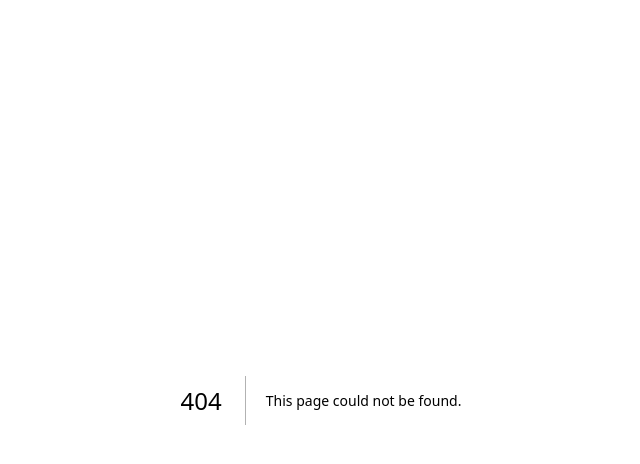
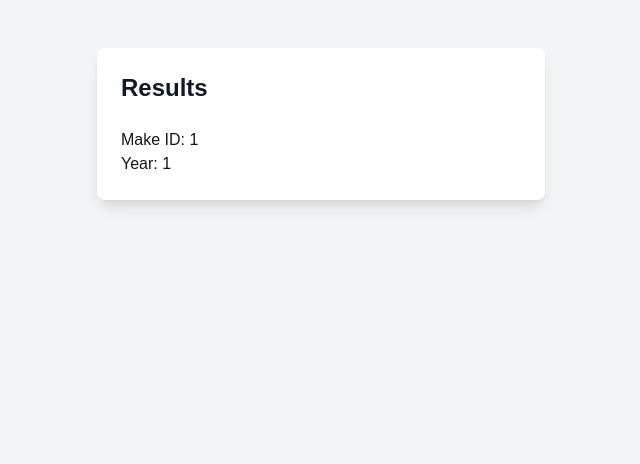
Before and after one commit to badday182/theCarDealerApp, a Next.js app: page /result/1/1 in a window 1280 px wide. Before the commit this address had no page. Shown: the top 464 px of the page, without its empty margins (319-959 px from the left). Built offline with nearby package versions, Linux system fonts and the light colour scheme.

Commit message:
add Result Page

```diff
--- a/jsconfig.json
+++ b/jsconfig.json
@@ -1,5 +1,6 @@
 {
   "compilerOptions": {
+    "jsx": "react",
     "paths": {
       "@/*": ["./src/*"]
     }
--- a/src/app/page.js
+++ b/src/app/page.js
@@ -6,6 +6,7 @@
 
   const [makes, setMakes] = useState([])
   const [selectedMake, setSelectedMake] = useState('')
+  const [selectedMakeID, setSelectedMakeID] = useState('')
   const [selectedYear, setSelectedYear] = useState('')
   const [isLoading, setIsLoading] = useState(true)
 
@@ -36,6 +37,15 @@
 
   const isNextEnabled = selectedMake && selectedYear
 
+  const handleNext = () => {
+    if (!isNextEnabled) return
+
+    const selectedMakeData = makes.find(make => make.MakeName === selectedMake)
+    if (selectedMakeData) {
+      router.push(`/result/${selectedMakeData.MakeId}/${selectedYear}`)
+    }
+  }
+
   return (
     <div className="min-h-screen px-2 flex flex-col justify-center">
     <main className="min-h-screen bg-gray-100 py-12 px-4 sm:px-6 lg:px-8">
@@ -55,7 +65,7 @@
           <select
             id="make"
             value={selectedMake}
-            onChange={(e) => setSelectedMake(e.target.value)}
+            onChange={(e) => setSelectedMake(e.target.value) }
             className="mt-1 block w-full rounded-md border-gray-300 shadow-sm focus:border-blue-500 focus:ring-blue-500"
             disabled={isLoading}
           >
@@ -92,6 +102,7 @@
 
         <div className="pt-4">
         <Link
+              // href={isNextEnabled ? `/result/${selectedMake.MakeId}/${selectedYear}` : '#'}
               href={isNextEnabled ? `/results?make=${selectedMake}&year=${selectedYear}` : '#'}
               className={`w-full flex justify-center py-2 px-4 border border-transparent rounded-md shadow-sm text-sm font-medium text-white
                 ${isNextEnabled
--- /dev/null
+++ b/src/app/result/[makeId]/[year]/page.tsx
@@ -0,0 +1,21 @@
+import React from "react";
+
+export default function ResultPage({
+  params,
+}: {
+  params: { makeId: string; year: string }
+}) {
+  return (
+    <div className="min-h-screen bg-gray-100 py-12 px-4 sm:px-6 lg:px-8">
+      <div className="max-w-md mx-auto bg-white rounded-lg shadow-lg p-6">
+        <h1 className="text-2xl font-bold text-gray-900 mb-6">
+          Results
+        </h1>
+        <div>
+          <p>Make ID: {params.makeId}</p>
+          <p>Year: {params.year}</p>
+        </div>
+      </div>
+    </div>
+  )
+}
```
Also changed, not shown: package.json (+7 -5 lines), tsconfig.json (added, +35 -0 lines), 1 other file (tests, documents, lock files or other folders).
